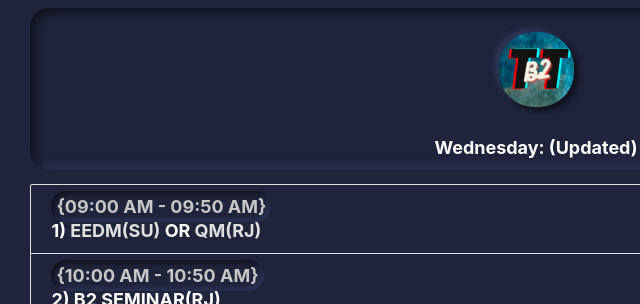
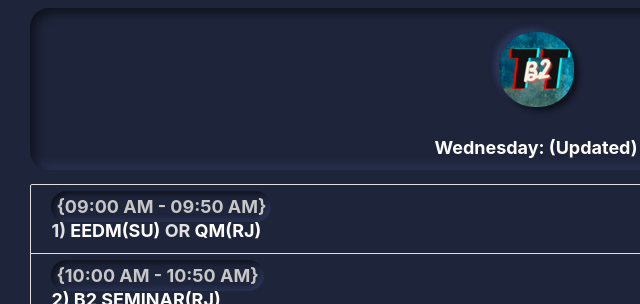
Before and after one commit to skj-skj/tt, a plain HTML site: page index.html in a window 1280 px wide. Shown: the top 304 px of the page, 104-744 px from the left. Drawn offline with Linux system fonts and the light colour scheme.

Commit message:
Fixed p tag color in lecItemSplit

```diff
--- a/app.css
+++ b/app.css
@@ -33,12 +33,13 @@ p.lecItemSplit{
     border-bottom: 1px solid #e0e0e0;
     display: block;
     transition: .25s;
-    color: #fff;
+    color:#e0e0e0;
+    /* color: #fff; */
 }
 
 a{
     text-decoration: none;
-    color: #e0e0e0;
+    color: #fff;
 }
 a.lecItem{
     font-family: -apple-system,BlinkMacSystemFont,"Segoe UI",Roboto,Oxygen-Sans,Ubuntu,Cantarell,"Helvetica Neue",sans-serif;
```
